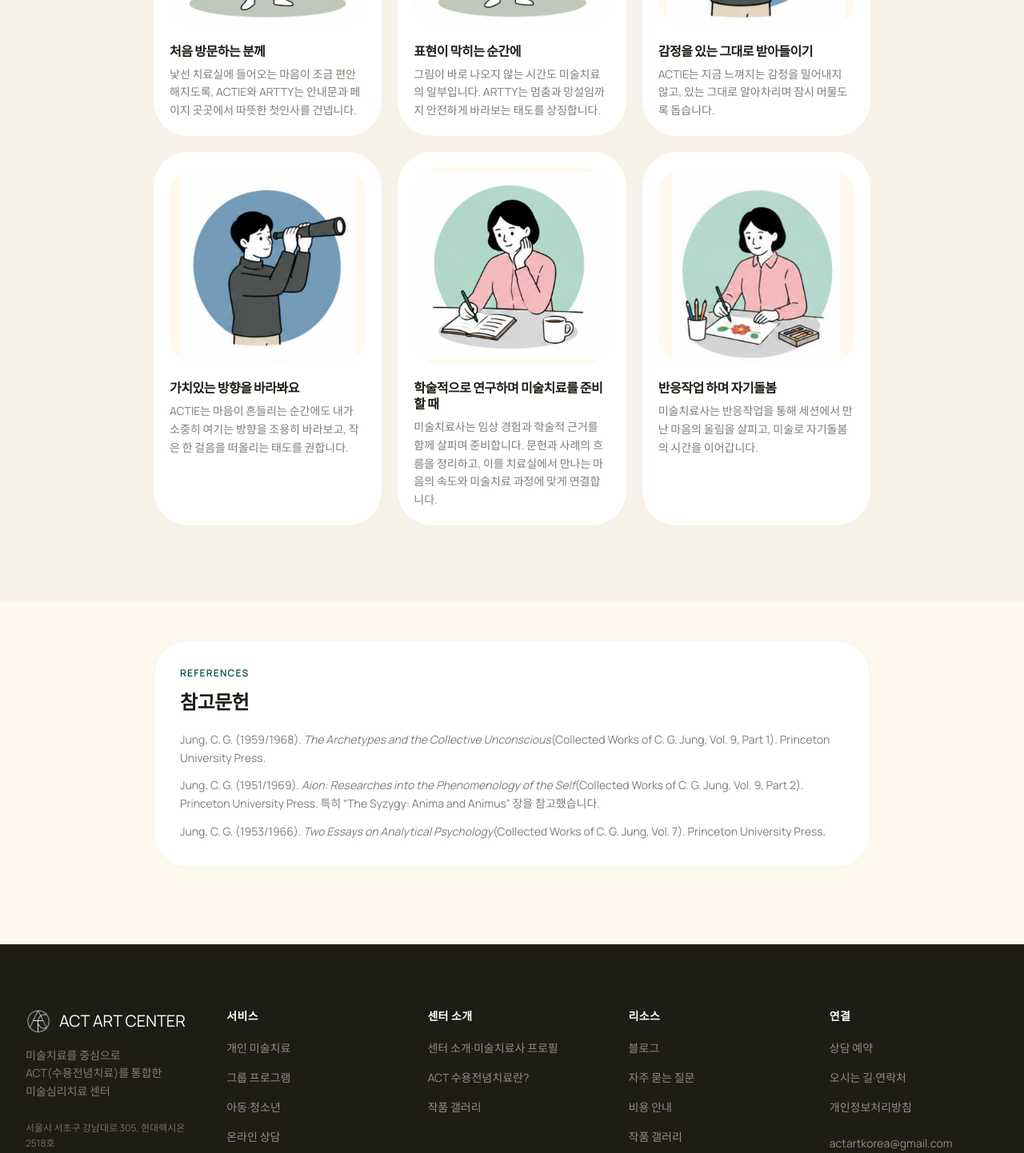
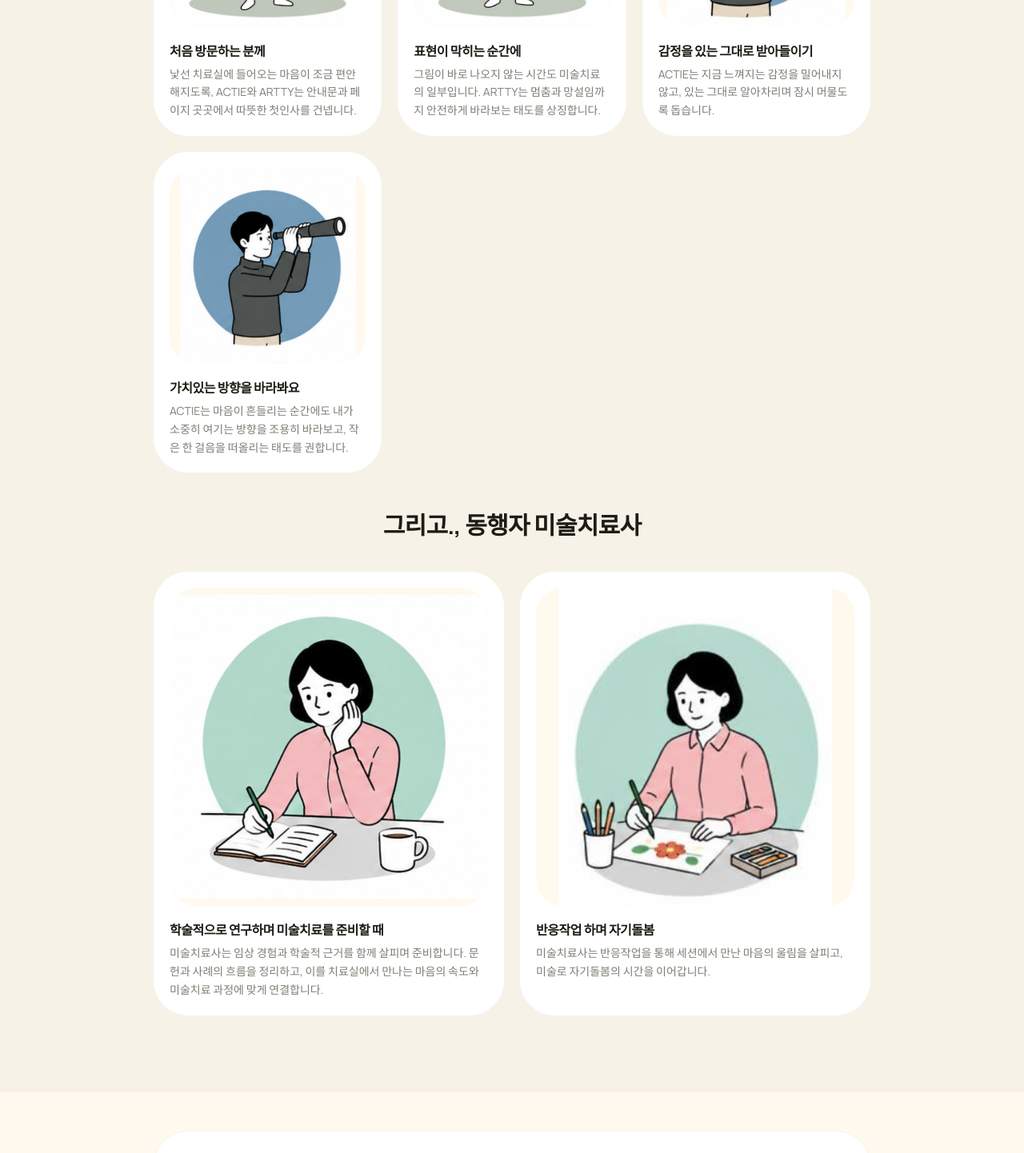
Before and after one commit to act-art-center/actartcenter.com, a Next.js app: page /characters in a window 1280 px wide. Shown: the part 2047-3489 px from the top of the page at 80% size. Built offline with nearby package versions, Linux system fonts and the light colour scheme.

Commit message:
content: add therapist companion heading

```diff
--- a/src/app/characters/page.tsx
+++ b/src/app/characters/page.tsx
@@ -143,7 +143,21 @@ export default function CharactersPage() {
               페이지 속에서 만나는 장면들
             </h2>
             <div className="mt-10 grid grid-cols-1 md:grid-cols-3 gap-5">
-              {moments.map((moment) => (
+              {moments.slice(0, 4).map((moment) => (
+                <article key={moment.title} className="bg-white rounded-2xl p-5">
+                  <div className="relative aspect-square rounded-xl bg-paper overflow-hidden">
+                    <Image src={moment.image} alt={moment.title} fill className="object-contain" sizes="(max-width: 768px) 100vw, 260px" />
+                  </div>
+                  <h3 className="mt-5 text-night font-semibold">{moment.title}</h3>
+                  <p className="mt-2 text-charcoal/70 text-sm leading-relaxed">{moment.body}</p>
+                </article>
+              ))}
+            </div>
+            <h2 className="mt-12 text-2xl lg:text-3xl font-bold tracking-tight text-night text-center">
+              그리고., 동행자 미술치료사
+            </h2>
+            <div className="mt-10 grid grid-cols-1 md:grid-cols-2 gap-5">
+              {moments.slice(4).map((moment) => (
                 <article key={moment.title} className="bg-white rounded-2xl p-5">
                   <div className="relative aspect-square rounded-xl bg-paper overflow-hidden">
                     <Image src={moment.image} alt={moment.title} fill className="object-contain" sizes="(max-width: 768px) 100vw, 260px" />
```
